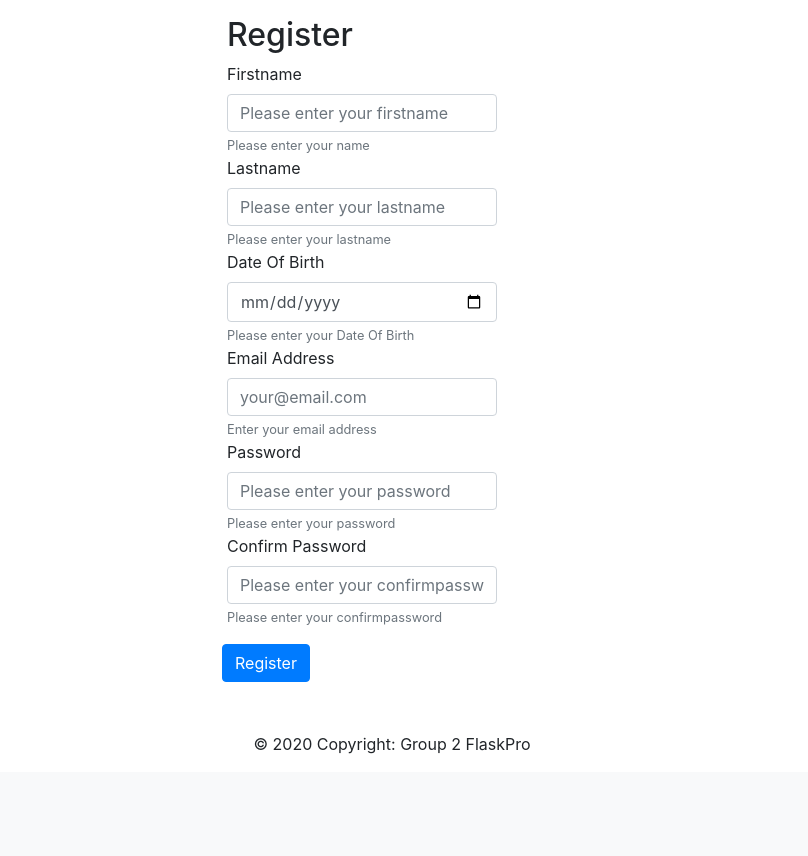
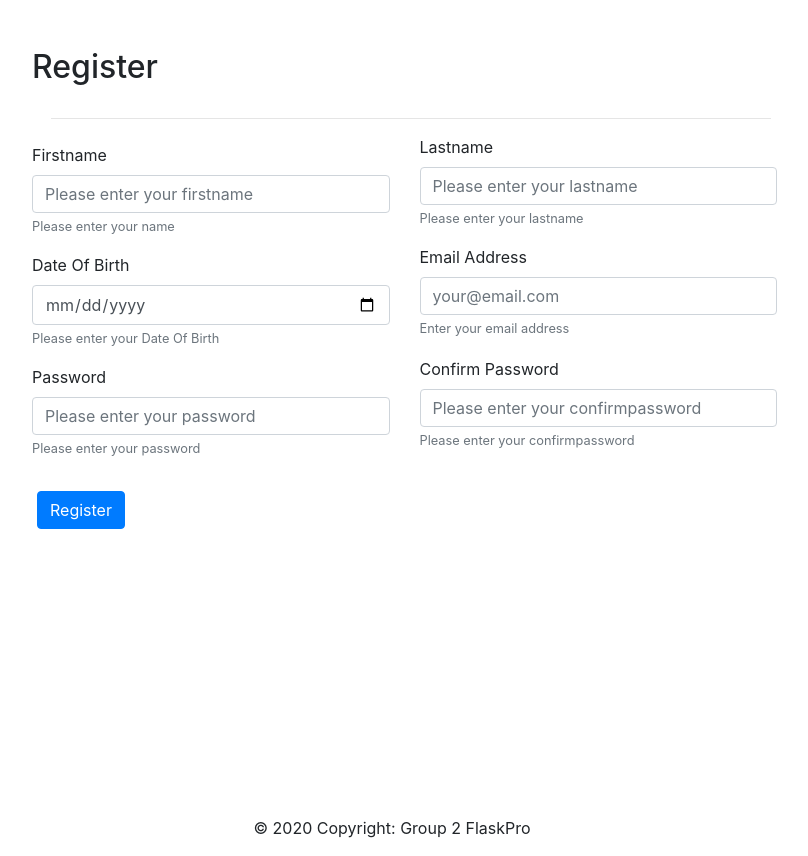
Before and after one commit to BaohuiDeng/Flask-Login-Register-App-with-MongoEngine, a Flask app: page /register in a window 1280 px wide. Shown: the part 56-912 px from the top of the page, without its empty margins (248-1056 px from the left). Before the commit the page ends 810 px from the top, so only its background shows below. Run offline with Flask 2, Linux system fonts and the light colour scheme; some libraries are stand-ins or nearby versions.

Commit message:
password validates

```diff
--- a/app.py
+++ b/app.py
@@ -8,6 +8,7 @@ import bcrypt
 from flask_security import Security,MongoEngineUserDatastore, login_required,\
       UserMixin, RoleMixin
 from flask_security.utils import hash_password
+import re
 
 app = Flask(__name__,template_folder="templates")
 app.config['SECRET_KEY'] ='super-secret'
@@ -53,39 +54,63 @@ def register():
     form = RegisterForm()
 
     if  request.method == 'POST':
-        existing_user = User.objects.filter(email=request.form.get("email")).first()
-        if existing_user is None:
-            user_datastore.create_user(
-            firstname=request.form.get("firstname"),
-            lastname=request.form.get("lastname"),
-            dateOfBirth=request.form.get("dateOfBirth"),
-            email=request.form.get("email"),
-            password=hash_password(request.form.get("password")),
-            confirmpassword = hash_password(request.form.get("confirmpassword"))
-            )
-            return render_template('login.html', form = form) #redirect(url_for('profile'))
-        return render_template('loginFail.html')
+        passwordtest=request.form.get("password")
+        if len(passwordtest) < 6:
+            msg="Make sure your password is at least 6 letters"
+            return render_template('register.html',form= form, msg=msg )
+        elif re.search('[0-9]',passwordtest) is None:
+            msg="Make sure your password has a number in it"
+            return render_template('register.html',form= form, msg=msg )
+        elif re.search('[A-Z]',passwordtest) is None:
+            msg="Make sure your password has a capital letter in it"
+            return render_template('register.html', form = form, msg=msg)
+        elif re.search('[a-z]',passwordtest) is None:
+            msg="Make sure your password has a small letter in it"
+            return render_template('register.html', form= form, msg=msg)
+        else:
+            existing_user = User.objects.filter(email=request.form.get("email")).first()
+            if existing_user is None:
+                if passwordtest == request.form.get('confirmpassword'):
+
+                    user_datastore.create_user(
+                    firstname=request.form.get("firstname"),
+                    lastname=request.form.get("lastname"),
+                    dateOfBirth=request.form.get("dateOfBirth"),
+                    email=request.form.get("email"),
+                    password=hash_password(passwordtest),
+                    confirmpassword = hash_password(request.form.get("confirmpassword"))
+                    )
+                    return redirect(url_for('login'))
+                msg="password is not match"
+                return render_template('register.html', form=form,msg=msg)
+            return render_template('loginFail.html')
     return render_template('register.html', form = form)
 
 
 
-@app.route('/profile')
-def profile():
-    return render_template('profile.html')
+
 
 
 @app.route('/log', methods = ['GET', 'POST'])
 def login():
+
     form = LoginForm()
     if request.method=='POST':
         login_user = User.objects.filter(email=request.form.get("email")).first()
+        #login_user = User.objects.filter(firstname=request.form.get("firstname")).first()
 
         if login_user:
                 if flask_security.utils.verify_and_update_password(request.form.get('password'), login_user):
                     session['email'] = request.form['email']
-                    return render_template('successLogin.html',firstname=login_user['firstname'],lastname=login_user['lastname'],dateOfBirth=login_user['dateOfBirth'],email=login_user['email'])#'You are logged in as ' + session['email']
-        return render_template('loginFail.html')#'Invalid username/password combination'
+                    return render_template('profile.html',firstname=login_user['firstname'],lastname=login_user['lastname'],dateOfBirth=login_user['dateOfBirth'],email=login_user['email'])#'You are logged in as ' + session['email']
+        return render_template('loginFail.html')
     return render_template('login.html', form = form)
+
+
+@app.route('/profile')
+def profile():
+    return render_template('profile.html',email=session['email'])
+
 
 
 
--- a/registerForm.py
+++ b/registerForm.py
@@ -12,10 +12,11 @@ class RegisterForm(Form):
     lastname = StringField('lastname')
     dateOfBirth = DateField('Date Of Birth')
     email = StringField('Email')
-    password = PasswordField('Password', validators=[
-        DataRequired(),
-        EqualTo('confirmpassword', message='Passwords must match'),
-        Length(min=6,message='password must be at least 6 characters')
-    ])
+    # password = PasswordField('Password', validators=[
+    #     DataRequired(),
+    #     EqualTo('confirmpassword', message='Passwords must match'),
+    #     Length(min=6,message='password must be at least 6 characters')
+    # ])
+    password =PasswordField('Password')
     confirmpassword = PasswordField('Repeat Password')
     submit = SubmitField('Register')
--- a/templates/base.html
+++ b/templates/base.html
@@ -10,12 +10,12 @@
     <script src="https://maxcdn.bootstrapcdn.com/bootstrap/4.0.0/js/bootstrap.min.js" integrity="sha384-JZR6Spejh4U02d8jOt6vLEHfe/JQGiRRSQQxSfFWpi1MquVdAyjUar5+76PVCmYl" crossorigin="anonymous"></script>
 </head>
 <body>
-    <nav class="navbar navbar-expand-lg navbar-light bg-light">
+    <nav class=" navbar navbar-expand-lg navbar-light bg-light">
         <button class="navbar-toggler" type="button" data-toggle="collapse" data-target="#navbarTogglerDemo03" aria-controls="navbarTogglerDemo03" aria-expanded="false" aria-label="Toggle navigation">
           <span class="navbar-toggler-icon"></span>
         </button>
 
-        <div class="collapse navbar-collapse" id="navbarTogglerDemo03">
+        <div class=" collapse navbar-collapse" id="navbarTogglerDemo03">
           <ul class="navbar-nav mr-auto mt-2 mt-lg-0">
             <li class="nav-item active">
               <a class="nav-link"  href="{{ url_for('home') }}">Home <span class="sr-only">(current)</span></a>
@@ -36,7 +36,7 @@
         </div>
       </nav>
 
-<div class="container" style="height:700px;">
+<div class="container" style="height:800px;">
   {% block body %}
 
   {% endblock %}
--- a/templates/loginFail.html
+++ b/templates/loginFail.html
@@ -1,6 +1,7 @@
 {% extends "base.html" %}
 
 {% block body %}
-
-<h1> Invalid email/password combination</h1>
+<div class="container">
+<h1 class="my-5 text-center"> Opps,Invalid email/password combination</h1>
+</div>
 {% endblock %}
--- a/templates/register.html
+++ b/templates/register.html
@@ -6,54 +6,78 @@
     <div class="container">
         <form action="" method="POST">
         {{ form.csrf_token() }}
-            <div class="form-group offset-4">
-              <div class="col-5">
-                      <h2 class="title mt-3">Register</h2>
+            <div class="form-group offset-lg-2">
+
+              <div class="row">
+
+              <div class="col-lg-5">
+                <h2 class="title mt-5 mb-3">Register</h2>
               </div>
-                <div class="col-5">
+
+
+              </div>
+              <div class="container ml-1 col-lg-10">
+                <hr>
+              </div>
+
+              <div class="row">
+
+                <div class="col-lg-5 my-2">
                     <label for="">Firstname</label>
                     {{ form.firstname(class='form-control', placeholder='Please enter your firstname') }}
                     <small id="helpId" class="text-muted">Please enter your name</small>
                 </div>
-                <div class="col-5">
+                <div class="col-lg-5">
                   <label for="">Lastname</label>
                   {{ form.lastname(class='form-control', placeholder='Please enter your lastname') }}
                   <small id="helpId" class="text-muted">Please enter your lastname</small>
               </div>
-              <div class="col-5">
+            </div>
+            <div class="row">
+
+              <div class="col-lg-5 my-2">
                 <label for="">Date Of Birth</label>
-                {{ form.dateOfBirth(class='form-control', placeholder='Please enter your Date Of Birth') }}
+                {{ form.dateOfBirth(class='form-control', placeholder='dd:mm:yy') }}
                 <small id="helpId" class="text-muted">Please enter your Date Of Birth</small>
             </div>
-                <div class="col-5">
+                <div class="col-lg-5">
                     <label for="">Email Address</label>
                     {{ form.email(class='form-control', placeholder='your@email.com') }}
                     <small id="helpId" class="text-muted">Enter your email address</small>
                 </div>
-                <div class="col-5">
+            </div>
+            <div class="row">
+
+                <div class="col-lg-5 my-2">
                   <label for="">Password</label>
                   {{ form.password(class='form-control', placeholder='Please enter your password') }}
-                  <small id="helpId" class="text-muted">Please enter your password</small>
+                  <small id="helpId" class="text-muted">Please enter your password <br> <span class="text-danger">{{msg}}<span></small>
               </div>
-              {% if form.password.errors %}
+
+
+
+              <!-- {% if form.password.errors %}
               {% for error in form.password.errors %}
                   <p class="error">{{ error }}</p>
               {% endfor %}
-          {% endif %}
+          {% endif %} -->
 
-              <div class="col-5">
+              <div class="col-lg-5">
                 <label for="">Confirm Password</label>
                 {{ form.confirmpassword(class='form-control', placeholder='Please enter your confirmpassword') }}
                 <small id="helpId" class="text-muted">Please enter your confirmpassword</small>
             </div>
             </div>
+            </div>
 
 
-            <div class="form-group row">
+            <div class="form-group">
+              <div class="row">
 
-                <div class="col offset-4">
+                <div class="col offset-2 mt-2">
                     {{ form.submit(class='btn btn-primary') }}
                 </div>
+              </div>
             </div>
         </form>
     </div>
--- a/templates/successLogin.html
+++ b/templates/successLogin.html
@@ -10,7 +10,7 @@
 
 {%block body%}
 
-<h1 class="offset-4 mt-3">Welcome, you have successfully logged in!</h1>
+<h1 class="offset-4 mt-3">Welcome, you are logged in as {{firstname}} {{lastname}}  !</h1>
 {%endblock%}
 
 {% block detail %}
```
Also changed, not shown: templates/login.html (+10 -6 lines), templates/profile.html (+31 -1 lines), 1 other file.
